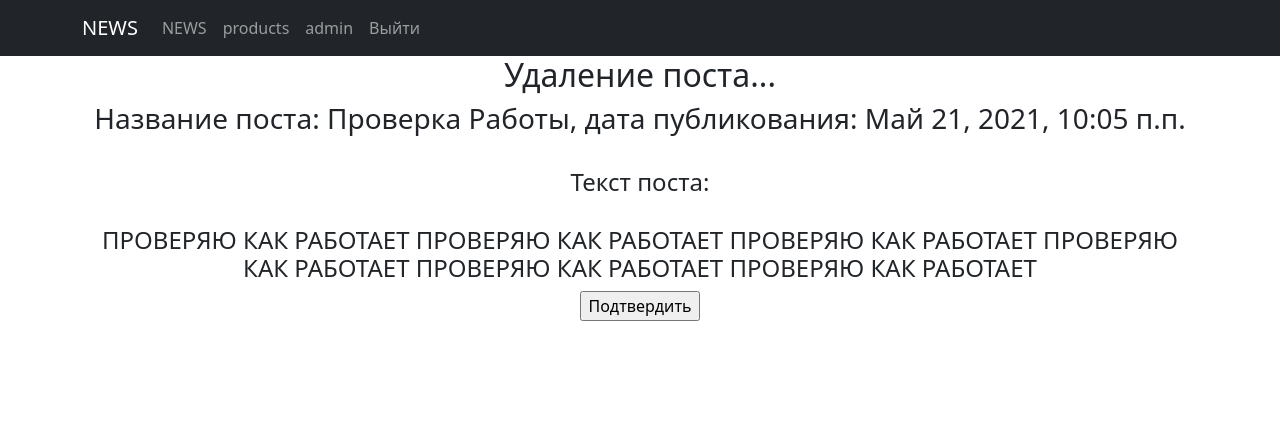
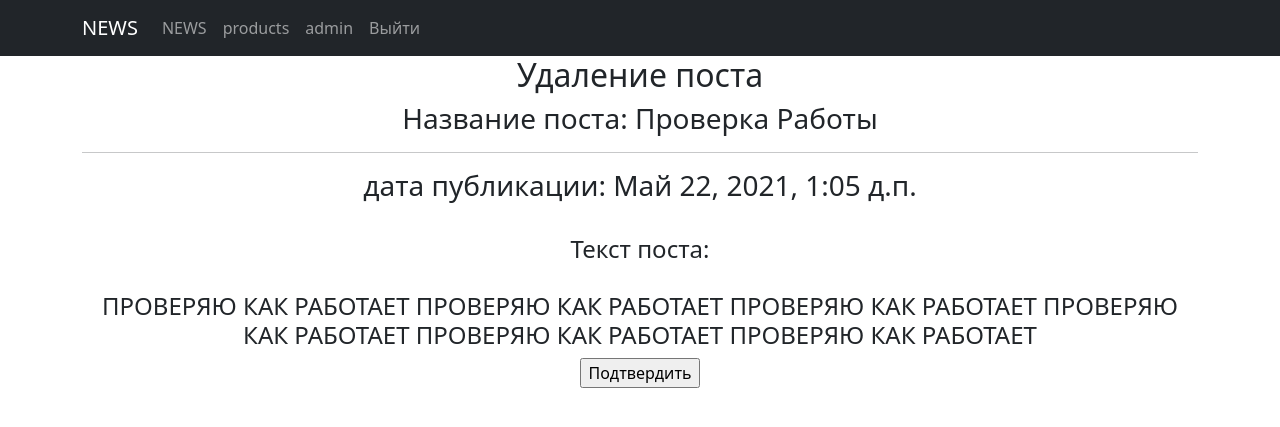
Before and after one commit to goormany/NewsPapers, a Django app: page /news/8/delete/ in a window 1280 px wide. Shown: the top 427 px of the page. Run offline with Django 3.2, Linux system fonts and the light colour scheme; a user stored in the database is signed in; data comes from the database, SQL or seed files in the repository; both versions use the stored data as it was after the commit; some libraries are stand-ins or nearby versions.

Commit message:
fix pages

```diff
--- a/NewsPaper/settings.py
+++ b/NewsPaper/settings.py
@@ -155,7 +155,7 @@ AUTH_PASSWORD_VALIDATORS = [
 
 LANGUAGE_CODE = 'ru'
 
-TIME_ZONE = 'UTC'
+TIME_ZONE = 'Europe/Moscow'
 
 USE_I18N = True
 
--- a/news/models.py
+++ b/news/models.py
@@ -75,7 +75,7 @@ class Post(models.Model):
         verbose_name_plural = 'Посты'
 
     def get_absolute_url(self):
-        return f'/news/{self.id}'
+        return f'/news/{self.pk}'
 
 class PostCategory(models.Model):
     pcPost = models.ForeignKey(Post, on_delete=models.CASCADE)
--- a/news/templatetags/custom_filters.py
+++ b/news/templatetags/custom_filters.py
@@ -4,7 +4,7 @@ from django import template
 register = template.Library()
 
 bad_words = [
-    'Test', 'test', 'bad', 'xxx', 'oloxa', 'test+'
+    'Test', 'test', 'bad', 'xxx', 'oloxa',
 ]
 
 @register.filter(name='censor_filter')
--- a/templates/new_search.html
+++ b/templates/new_search.html
@@ -11,11 +11,12 @@
     {{ filter.form }}
     <input type="submit" value="Найти">
     </form>
+    <hr>
 
 
     {% for new in filter.qs %}
     <p style="text-align: right;">Дата публикации: {{new.data}}</p>
-    <h3>{{new.title|censor_filter}}</h3>
+    <h3><span style="color: #000000;"><a style="color: #000000;" href="{% url 'news_detail' new.id %}">{{new.title|censor_filter}}</a></span></h3>
     <br>
     <br>
     <h5>{{new.text|truncatechars:50|censor_filter}}</h5>
--- a/templates/news.html
+++ b/templates/news.html
@@ -10,8 +10,8 @@
 <h3 style="text-align: left;"><a href="{% url 'news_add'%}"><u>Добавить пост</u></a></h3> <h3 style="text-align: right;"><a href="{% url 'news_search' %}">Поиск<u> новостей</u></a></h3>
 {% if news %}
     {% for el in news %}
-        <h3>{{ el.title|censor_filter }}</h3>
-        <p>{{ el.data|date:'d.M.Y' }}</p>
+        <h3><span style="color: #000000;"><a style="color: #000000;" href="{% url 'news_detail' el.id %}">{{ el.title|censor_filter }}</a></span></h3>
+        <p>{{ el.data|date:'d.M.Y H:m' }}</p>
         <p>{{ el.preview|censor_filter|truncatechars:21 }}</p>
         <a href="{% url 'news_update' el.id %}"><u>Редактировать</u></a>
         <a href="{% url 'news_delete' el.id %}"><u>Удалить</u></a>
--- a/templates/news/news_delete.html
+++ b/templates/news/news_delete.html
@@ -3,8 +3,8 @@
 
 {%block content%}
 
-<h2>Удаление поста...</h2>
-<h3>Название поста: {{newd.title}}, дата публикования: {{newd.data}}</h3>
+<h2>Удаление поста</h2>
+<h3>Название поста: {{newd.title}}<br><hr> дата публикации: {{newd.data}}</h3>
 <br>
 <h4>Текст поста:<br><br> {{newd.text}}</h4>
 
```
Also changed, not shown: db.sqlite3.
